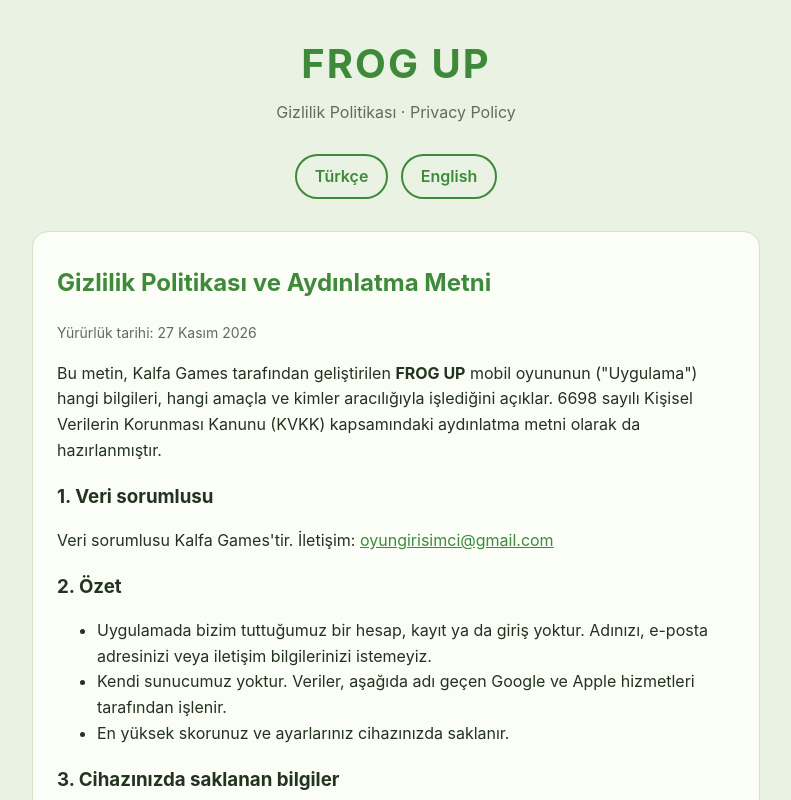
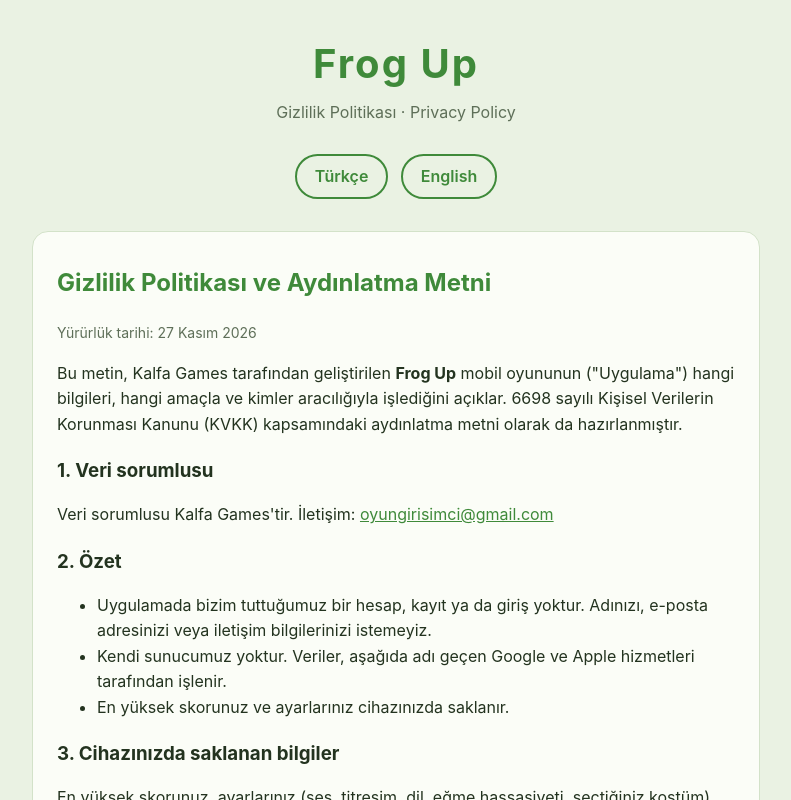
Before and after one commit to kalfagames/kalfagames.github.io, a plain HTML site: page frogup/privacy.html in a window 1280 px wide. Shown: the top 800 px of the page, without its empty margins (244-1035 px from the left). Drawn offline with Linux system fonts and the light colour scheme.

Commit message:
Frog Up: game name written as in the stores (page, home card, privacy, support)
Co-Authored-By: Claude Opus 5.5 <noreply@anthropic.com>

```diff
--- a/frogup/privacy.html
+++ b/frogup/privacy.html
@@ -3,7 +3,7 @@
 <head>
 <meta charset="utf-8">
 <meta name="viewport" content="width=device-width, initial-scale=1">
-<title>FROG UP – Gizlilik Politikası / Privacy Policy</title>
+<title>Frog Up – Gizlilik Politikası / Privacy Policy</title>
 <style>
   :root {
     --bg: #eaf2e3;
@@ -52,7 +52,7 @@
 <body>
 <main>
   <header>
-    <h1>FROG UP</h1>
+    <h1>Frog Up</h1>
     <p>Gizlilik Politikası · Privacy Policy</p>
   </header>
   <nav>
@@ -64,7 +64,7 @@
     <h2>Gizlilik Politikası ve Aydınlatma Metni</h2>
     <p class="muted">Yürürlük tarihi: 27 Kasım 2026</p>
 
-    <p>Bu metin, Kalfa Games tarafından geliştirilen <strong>FROG UP</strong> mobil oyununun ("Uygulama") hangi bilgileri, hangi amaçla ve kimler aracılığıyla işlediğini açıklar. 6698 sayılı Kişisel Verilerin Korunması Kanunu (KVKK) kapsamındaki aydınlatma metni olarak da hazırlanmıştır.</p>
+    <p>Bu metin, Kalfa Games tarafından geliştirilen <strong>Frog Up</strong> mobil oyununun ("Uygulama") hangi bilgileri, hangi amaçla ve kimler aracılığıyla işlediğini açıklar. 6698 sayılı Kişisel Verilerin Korunması Kanunu (KVKK) kapsamındaki aydınlatma metni olarak da hazırlanmıştır.</p>
 
     <h3>1. Veri sorumlusu</h3>
     <p>Veri sorumlusu Kalfa Games'tir. İletişim: <a href="mailto:oyungirisimci@gmail.com">oyungirisimci@gmail.com</a></p>
@@ -149,7 +149,7 @@
     <h2>Privacy Policy</h2>
     <p class="muted">Effective date: November 27, 2026</p>
 
-    <p>This policy explains what information the <strong>FROG UP</strong> mobile game (the "App"), developed by Kalfa Games, processes, why, and through whom.</p>
+    <p>This policy explains what information the <strong>Frog Up</strong> mobile game (the "App"), developed by Kalfa Games, processes, why, and through whom.</p>
 
     <h3>1. Data controller</h3>
     <p>The data controller is Kalfa Games. Contact: <a href="mailto:oyungirisimci@gmail.com">oyungirisimci@gmail.com</a></p>
```
Also changed, not shown: frogup/index.html (+4 -4 lines), frogup/support.html (+2 -2 lines), index.html (+1 -1 lines).
